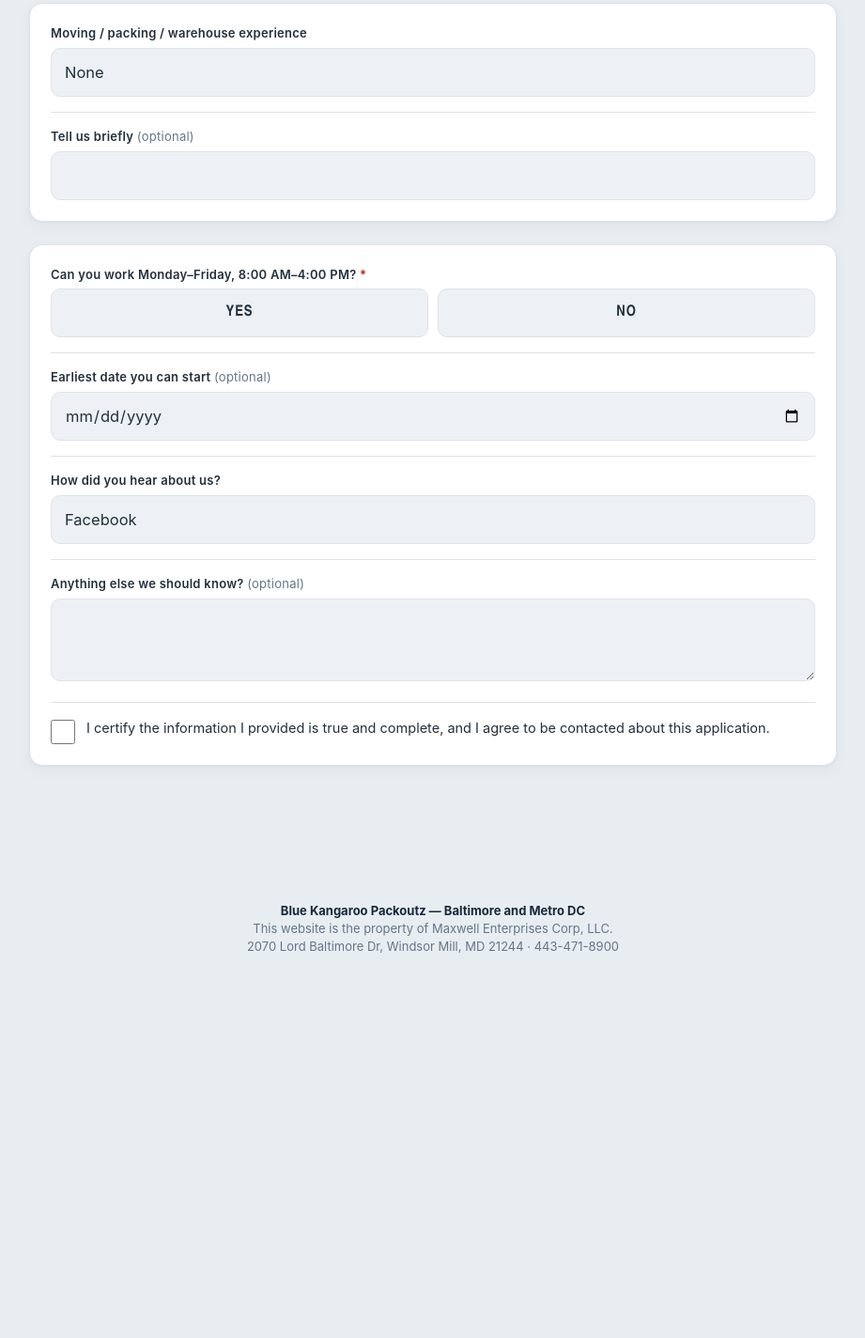
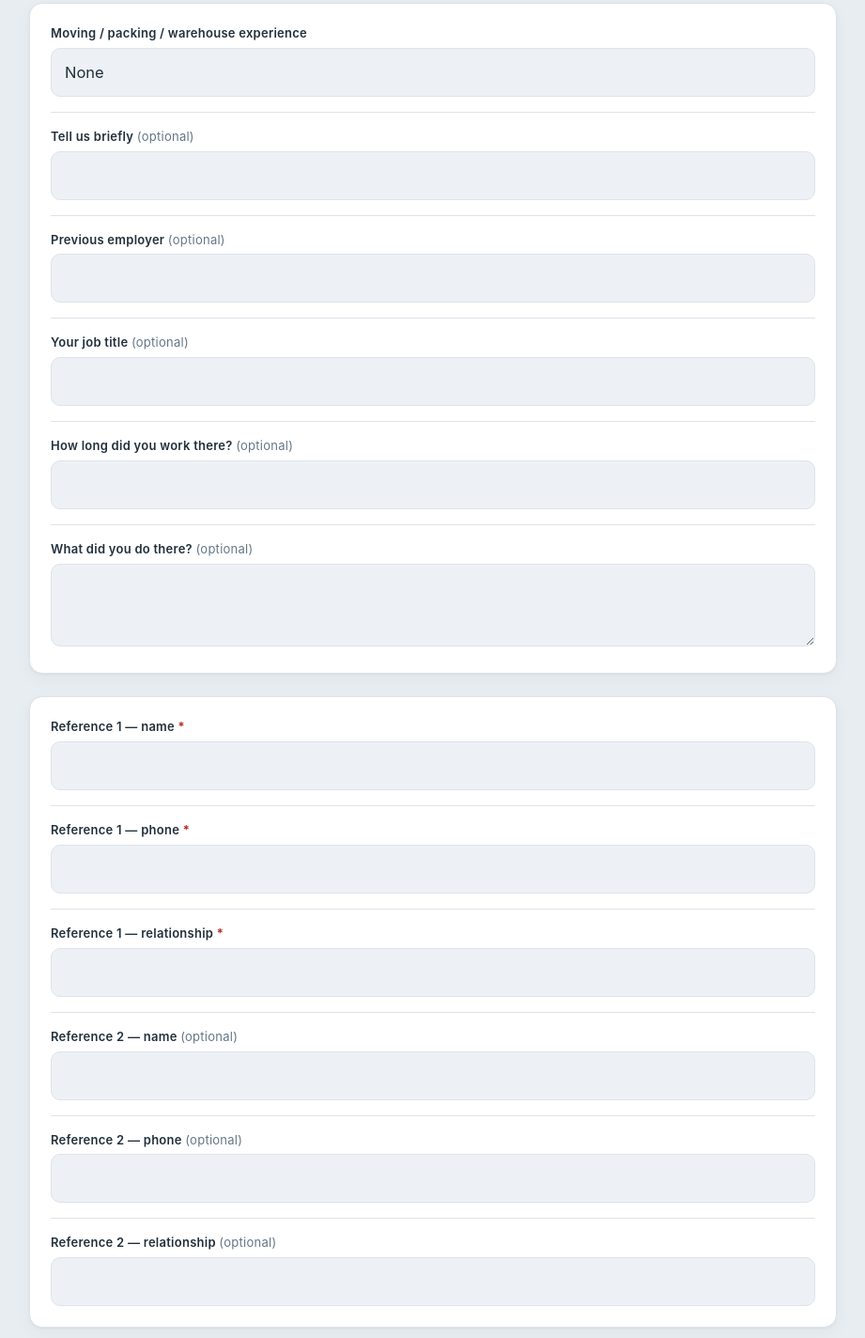
Before and after one commit to BKPBaltJuan/JApplication, a plain HTML site: page index.html in a window 1280 px wide. Shown: the part 1236-2660 px from the top of the page at 94% size, without its empty margins (179-1100 px from the left). Before the commit the page ends 2309 px from the top, so only its background shows below. Drawn offline with Linux system fonts and the light colour scheme.

Commit message:
Add previous job and references to application

```diff
--- a/index.html
+++ b/index.html
@@ -399,6 +399,57 @@
         <input type="text" id="f_expNotes">
       </div>
 
+      <!-- Previous job (all optional — first-job applicants skip it) -->
+      <div class="field" data-field="prevEmployer">
+        <label class="flabel" for="f_prevEmployer"><span data-i18n="prevEmployer">Previous employer</span> <span class="hint" data-i18n="optional">(optional)</span></label>
+        <input type="text" id="f_prevEmployer">
+      </div>
+      <div class="field" data-field="prevTitle">
+        <label class="flabel" for="f_prevTitle"><span data-i18n="prevTitle">Your job title</span> <span class="hint" data-i18n="optional">(optional)</span></label>
+        <input type="text" id="f_prevTitle">
+      </div>
+      <div class="field" data-field="prevDuration">
+        <label class="flabel" for="f_prevDuration"><span data-i18n="prevDuration">How long did you work there?</span> <span class="hint" data-i18n="optional">(optional)</span></label>
+        <input type="text" id="f_prevDuration">
+      </div>
+      <div class="field" data-field="prevDuties">
+        <label class="flabel" for="f_prevDuties"><span data-i18n="prevDuties">What did you do there?</span> <span class="hint" data-i18n="optional">(optional)</span></label>
+        <textarea id="f_prevDuties" rows="3"></textarea>
+      </div>
+
+    </div>
+    <div class="card">
+
+      <!-- References -->
+      <div class="field" data-field="ref1Name">
+        <label class="flabel" for="f_ref1Name"><span data-i18n="ref1Name">Reference 1 — name</span> <span class="req">*</span></label>
+        <input type="text" id="f_ref1Name">
+        <div class="err-msg" data-i18n="errRequired">This field is required.</div>
+      </div>
+      <div class="field" data-field="ref1Phone">
+        <label class="flabel" for="f_ref1Phone"><span data-i18n="ref1Phone">Reference 1 — phone</span> <span class="req">*</span></label>
+        <input type="tel" id="f_ref1Phone" inputmode="tel">
+        <div class="err-msg" data-i18n="errPhone">Please enter a valid phone number (at least 10 digits).</div>
+      </div>
+      <div class="field" data-field="ref1Relation">
+        <label class="flabel" for="f_ref1Relation"><span data-i18n="ref1Relation">Reference 1 — relationship</span> <span class="req">*</span></label>
+        <input type="text" id="f_ref1Relation">
+        <div class="err-msg" data-i18n="errRequired">This field is required.</div>
+      </div>
+      <div class="field" data-field="ref2Name">
+        <label class="flabel" for="f_ref2Name"><span data-i18n="ref2Name">Reference 2 — name</span> <span class="hint" data-i18n="optional">(optional)</span></label>
+        <input type="text" id="f_ref2Name">
+      </div>
+      <div class="field" data-field="ref2Phone">
+        <label class="flabel" for="f_ref2Phone"><span data-i18n="ref2Phone">Reference 2 — phone</span> <span class="hint" data-i18n="optional">(optional)</span></label>
+        <input type="tel" id="f_ref2Phone" inputmode="tel">
+        <div class="err-msg" data-i18n="errPhone">Please enter a valid phone number (at least 10 digits).</div>
+      </div>
+      <div class="field" data-field="ref2Relation">
+        <label class="flabel" for="f_ref2Relation"><span data-i18n="ref2Relation">Reference 2 — relationship</span> <span class="hint" data-i18n="optional">(optional)</span></label>
+        <input type="text" id="f_ref2Relation">
+      </div>
+
     </div>
     <div class="card">
 
@@ -501,6 +552,16 @@ const I18N = {
     experience: "Moving / packing / warehouse experience",
     expNone: "None", expSome: "Some", expExperienced: "Experienced",
     expNotes: "Tell us briefly",
+    prevEmployer: "Previous employer",
+    prevTitle: "Your job title",
+    prevDuration: "How long did you work there?",
+    prevDuties: "What did you do there?",
+    ref1Name: "Reference 1 — name",
+    ref1Phone: "Reference 1 — phone",
+    ref1Relation: "Reference 1 — relationship",
+    ref2Name: "Reference 2 — name",
+    ref2Phone: "Reference 2 — phone",
+    ref2Relation: "Reference 2 — relationship",
     scheduleOK: "Can you work Monday–Friday, 8:00 AM–4:00 PM?",
     startDate: "Earliest date you can start",
     referral: "How did you hear about us?",
@@ -538,6 +599,16 @@ const I18N = {
     experience: "Experiencia en mudanzas / empaque / almacén",
     expNone: "Ninguna", expSome: "Algo", expExperienced: "Con experiencia",
     expNotes: "Cuéntenos brevemente",
+    prevEmployer: "Empleador anterior",
+    prevTitle: "Tu puesto",
+    prevDuration: "¿Cuánto tiempo trabajaste ahí?",
+    prevDuties: "¿Qué hacías ahí?",
+    ref1Name: "Referencia 1 — nombre",
+    ref1Phone: "Referencia 1 — teléfono",
+    ref1Relation: "Referencia 1 — relación",
+    ref2Name: "Referencia 2 — nombre",
+    ref2Phone: "Referencia 2 — teléfono",
+    ref2Relation: "Referencia 2 — relación",
     scheduleOK: "¿Puede trabajar de lunes a viernes, 8:00 AM–4:00 PM?",
     startDate: "Fecha más temprana en que puede empezar",
     referral: "¿Cómo se enteró de nosotros?",
@@ -593,7 +664,7 @@ document.querySelectorAll(".seg").forEach(function (seg) {
 function fieldWrap(name) { return document.querySelector('[data-field="' + name + '"]'); }
 function setInvalid(name, bad) { const w = fieldWrap(name); if (w) w.classList.toggle("invalid", !!bad); }
 function clearInvalid(name) { setInvalid(name, false); }
-["f_name", "f_phone", "f_email", "f_city"].forEach(function (id) {
+["f_name", "f_phone", "f_email", "f_city", "f_ref1Name", "f_ref1Phone", "f_ref1Relation", "f_ref2Phone"].forEach(function (id) {
   const el = document.getElementById(id);
   el.addEventListener("input", function () { clearInvalid(el.id.replace("f_", "")); });
 });
@@ -609,6 +680,10 @@ function validate(p) {
   if (!p.age18) fail("age18");
   if (!p.workAuth) fail("workAuth");
   if (!p.license) fail("license");
+  if (!p.ref1Name) fail("ref1Name");
+  if (p.ref1Phone.replace(/\D/g, "").length < 10) fail("ref1Phone");
+  if (!p.ref1Relation) fail("ref1Relation");
+  if ((p.ref2Name || p.ref2Phone || p.ref2Relation) && p.ref2Phone.replace(/\D/g, "").length < 10) fail("ref2Phone");
   if (!p.scheduleOK) fail("scheduleOK");
   if (!document.getElementById("f_cert").checked) fail("cert");
   if (firstBad) {
@@ -637,6 +712,16 @@ function collect() {
     startDate: document.getElementById("f_start").value,
     referralSource: document.getElementById("f_ref").value,
     notes: document.getElementById("f_notes").value.trim(),
+    prevEmployer: document.getElementById("f_prevEmployer").value.trim(),
+    prevTitle: document.getElementById("f_prevTitle").value.trim(),
+    prevDuration: document.getElementById("f_prevDuration").value.trim(),
+    prevDuties: document.getElementById("f_prevDuties").value.trim(),
+    ref1Name: document.getElementById("f_ref1Name").value.trim(),
+    ref1Phone: document.getElementById("f_ref1Phone").value.trim(),
+    ref1Relation: document.getElementById("f_ref1Relation").value.trim(),
+    ref2Name: document.getElementById("f_ref2Name").value.trim(),
+    ref2Phone: document.getElementById("f_ref2Phone").value.trim(),
+    ref2Relation: document.getElementById("f_ref2Relation").value.trim(),
     company_website: document.getElementById("company_website").value
   };
 }
```
